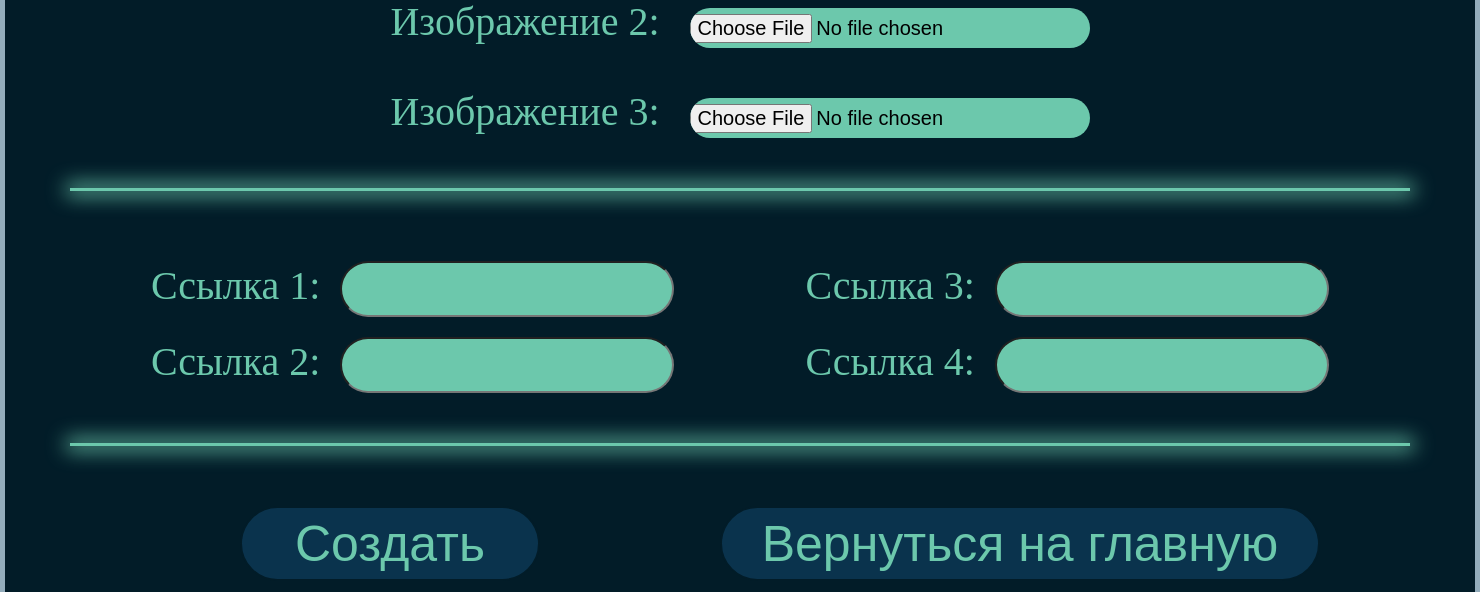
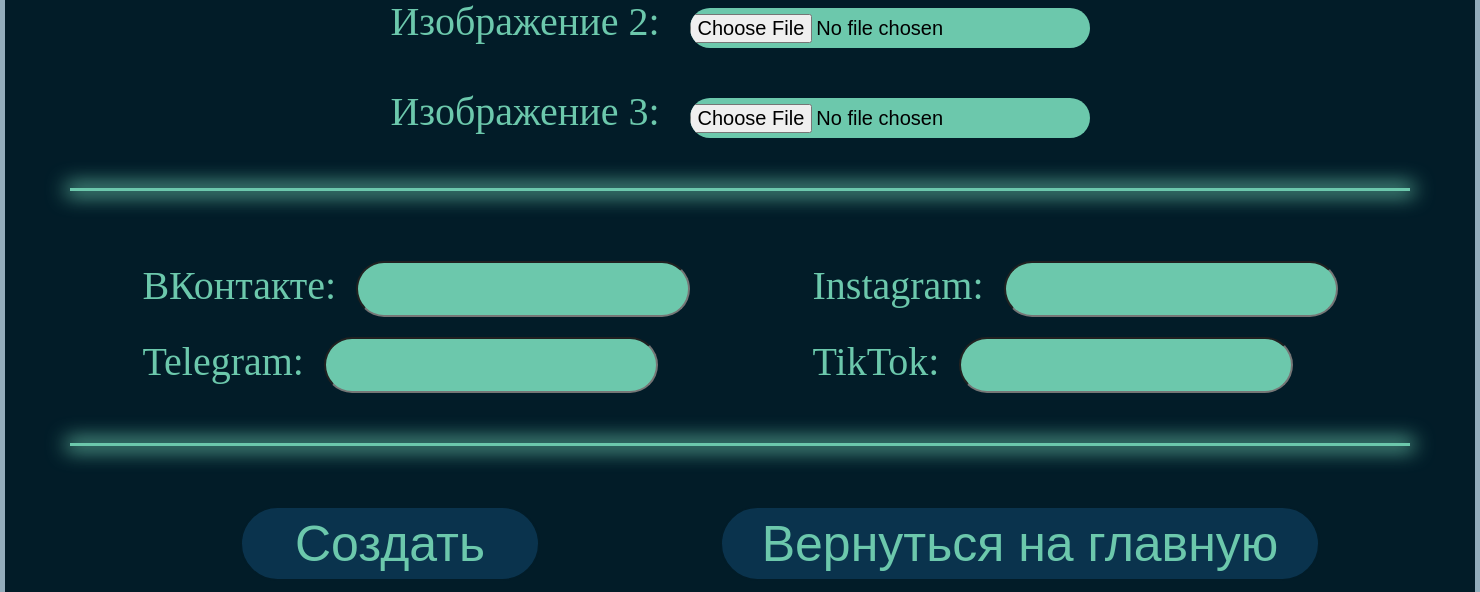
Before and after one commit to Apchhe/project_alg, a Flask app: page /create in a window 1480 px wide. Shown: the part 986-1578 px from the top of the page. Run offline with Flask 3, Linux system fonts and the light colour scheme.

Commit message:
Update create.html

```diff
--- a/templates/create.html
+++ b/templates/create.html
@@ -35,9 +35,9 @@
 
             <div class="text_create">
 
-                <textarea  name="text_1" maxlength="150" placeholder="Введите информацию о себе..." required></textarea><br>
-                <textarea name="text_2" maxlength="130" placeholder="Введите информацию о себе..." required></textarea><br>
-                <textarea name="text_3" maxlength="130" placeholder="Введите информацию о себе..." required></textarea><br>
+                <textarea  name="text_1" maxlength="185" placeholder="Введите информацию о себе..." required></textarea><br>
+                <textarea name="text_2" maxlength="175" placeholder="Введите информацию о себе..." required></textarea><br>
+                <textarea name="text_3" maxlength="175" placeholder="Введите информацию о себе..." required></textarea><br>
 
             </div>
 
@@ -46,15 +46,15 @@
             <div>
 
                 <div class="aligning">
-                    <span class="img_create"> Изображение 1: </span><input type="file" name="image_1" accept="image/jpeg"><br>
+                    <span class="img_create"> Изображение 1: </span><input type="file" name="image_1" accept="image/jpeg" required><br>
                 </div>
 
                 <div class="aligning">
-                    <span class="img_create"> Изображение 2: </span><input type="file" name="image_2" accept="image/jpeg"><br>
+                    <span class="img_create"> Изображение 2: </span><input type="file" name="image_2" accept="image/jpeg" required><br>
                 </div>
 
                 <div class="aligning">
-                    <span class="img_create"> Изображение 3: </span><input type="file" name="image_3" accept="image/jpeg"><br>
+                    <span class="img_create"> Изображение 3: </span><input type="file" name="image_3" accept="image/jpeg" required><br>
                 </div>
 
             </div>
@@ -64,13 +64,13 @@
             <div class="link_create">
 
                 <div class="first_col_link_create">
-                    <span class="link_alone"> Ссылка 1: </span><input type="url" name="link_1"><br>
-                    <span class="link_alone"> Ссылка 2: </span><input type="url" name="link_2"><br>
+                    <span class="link_alone"> ВКонтакте: </span><input type="url" name="link_1"><br>
+                    <span class="link_alone"> Telegram: </span><input type="url" name="link_2"><br>
                 </div>
 
                 <div class="sec_col_link_create">
-                    <span class="link_alone"> Ссылка 3: </span><input type="url" name="link_3"><br>
-                    <span class="link_alone"> Ссылка 4: </span><input type="url" name="link_4"><br>
+                    <span class="link_alone"> Instagram: </span><input type="url" name="link_3"><br>
+                    <span class="link_alone"> TikTok: </span><input type="url" name="link_4"><br>
                 </div>
             </div>
 
```
